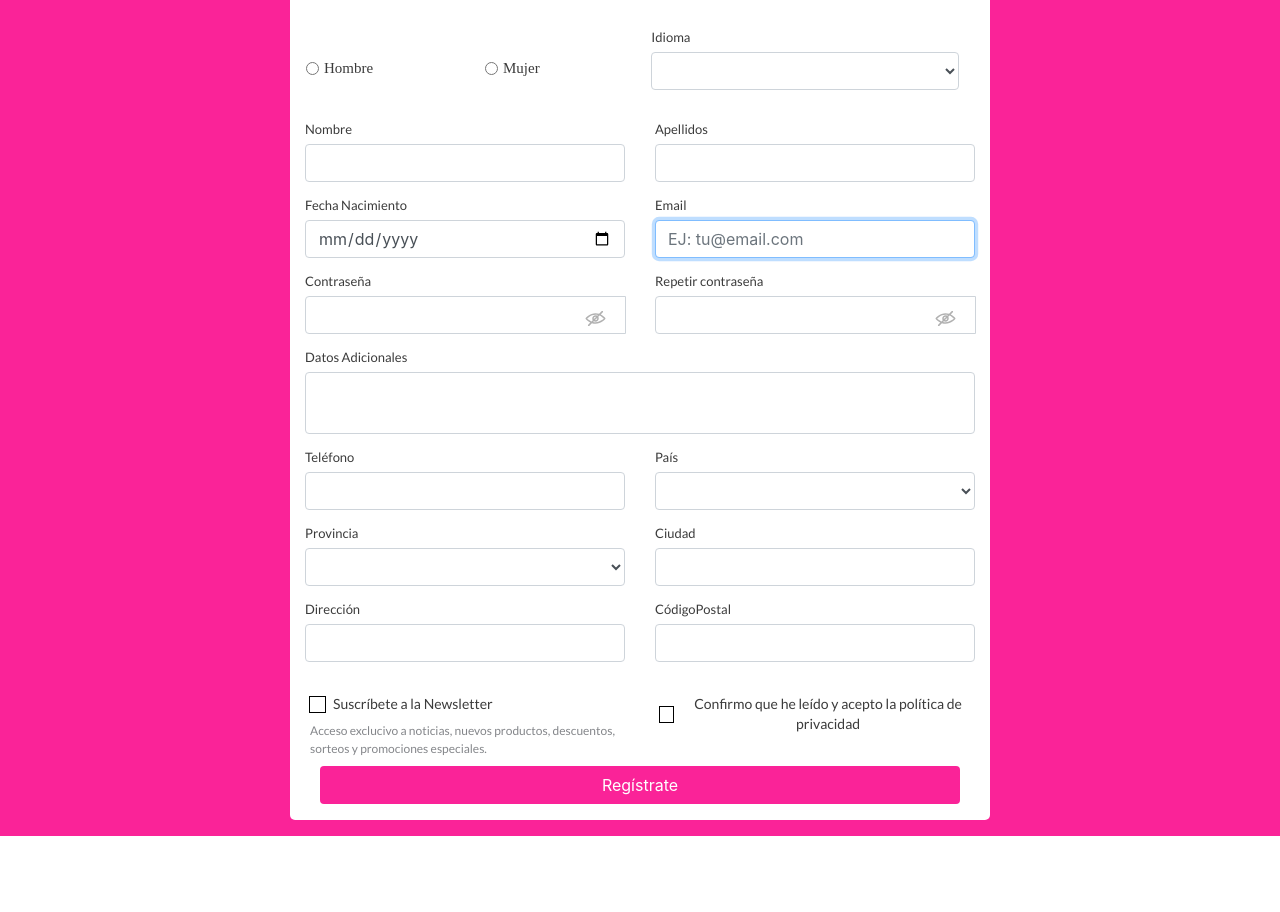
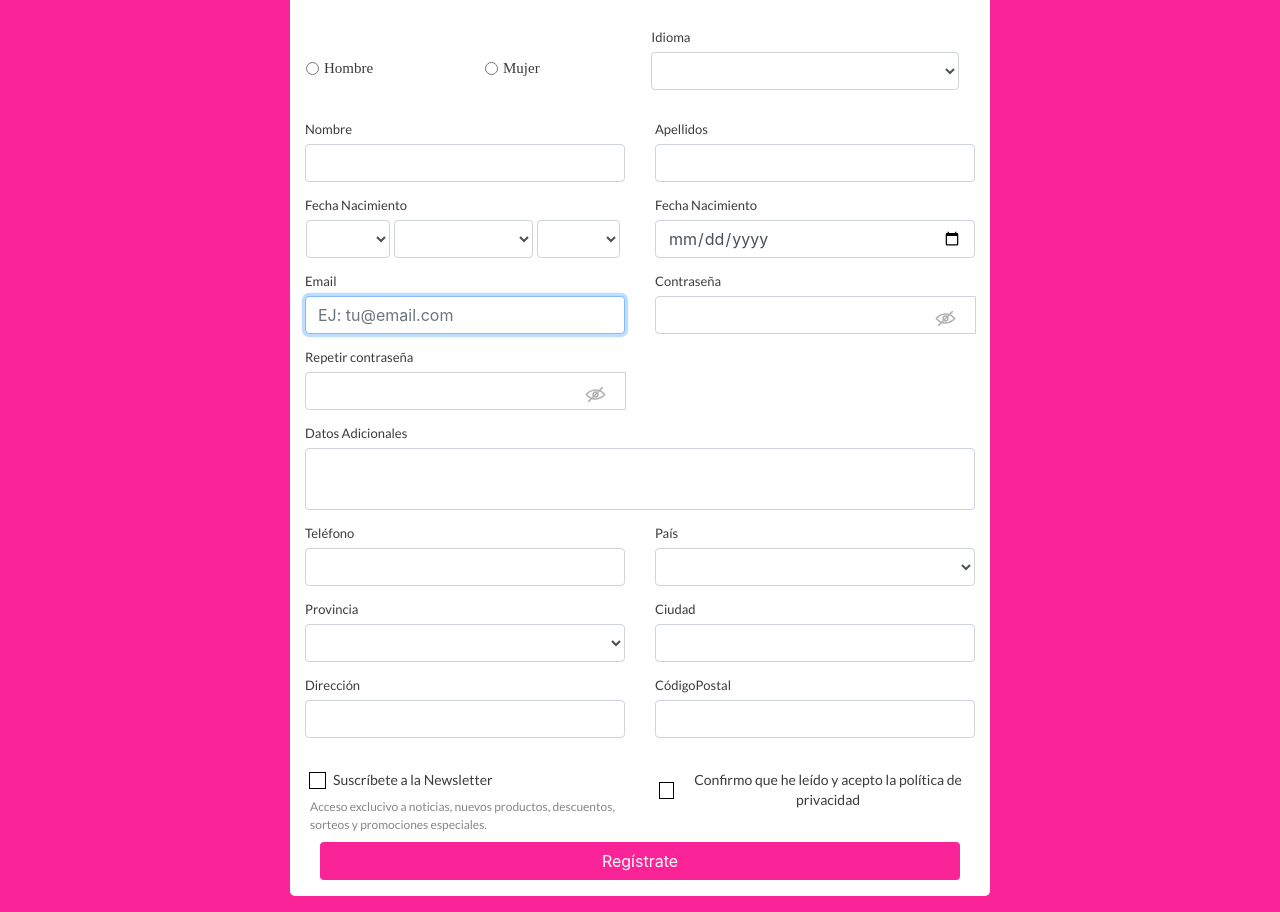
Before and after one commit to gsantos-webimpacto/pruebaAPI, a Symfony app: template templates/Registro/register.html.twig in a window 1280 px wide. Shown: the part 499-1411 px from the top of the page. Before the commit the page ends 1335 px from the top, so only its background shows below. Run offline with Twig, Linux system fonts and the light colour scheme; the template is opened without the code that fills it, so the values that code supplies are empty; some libraries are stand-ins or nearby versions; some web fonts are replaced.

Commit message:
Añadiendo fecha con 3 select sin controlar funcionamiento

```diff
--- a/public/js/register.js
+++ b/public/js/register.js
@@ -3,61 +3,192 @@
         var cambio = document.getElementById("txtPassword");
         if (cambio.type == "password") {
             cambio.type = "text";
-            $('#img-password').attr("src","../imagenes/ICONS/show.svg");
+            $("#img-password").attr("src", "../imagenes/ICONS/show.svg");
         } else {
             cambio.type = "password";
-            $('#img-password').attr("src","../imagenes/ICONS/hide.svg");
+            $("#img-password").attr("src", "../imagenes/ICONS/hide.svg");
         }
     }
     function mostrarPasswordRepetir() {
         var cambio = document.getElementById("txtRepetir");
         if (cambio.type == "password") {
             cambio.type = "text";
-            $('#img-repetir').attr("src","../imagenes/ICONS/show.svg");
+            $("#img-repetir").attr("src", "../imagenes/ICONS/show.svg");
         } else {
             cambio.type = "password";
-            $('#img-repetir').attr("src","../imagenes/ICONS/hide.svg");
+            $("#img-repetir").attr("src", "../imagenes/ICONS/hide.svg");
         }
     }
-    $('#img-password').click(function () {
+    $("#img-password").click(function () {
         mostrarPassword();
-        // $('#Password').attr('type', $(this).is(':checked') ? 'text' : 'password');
     });
-    $('#img-repetir').click(function () {
+    $("#img-repetir").click(function () {
         mostrarPasswordRepetir();
-        // $('#Password').attr('type', $(this).is(':checked') ? 'text' : 'password');
     });
 
+    var date = new Date();
+    var year = date.getFullYear();
+    $("#year").on("focus", function () {
+        for (var i = year; i >= 1930; i--) {
+            $("select[name=ano]").append(new Option(i, i));
+        }
+    });
+    $("#mes").on("focus", function () {
+        $("select[name=mes]").find("option").remove();
+        fecha = new Date($("select[name=ano]").val(), date.getMonth(), 0);
+        var meses = [
+            "Enero",
+            "Febrero",
+            "Marzo",
+            "Abril",
+            "Mayo",
+            "Junio",
+            "Julio",
+            "Agosto",
+            "Septiembre",
+            "Octubre",
+            "Noviembre",
+            "Diciembre",
+        ];
+        if ((fecha <= date) & ($("select[name=ano]").val() != null)) {
+            // console.log(fecha.getFullYear());
+            // console.log(date.getFullYear());
+            if (fecha.getFullYear() == date.getFullYear()) {
+                for (var i = 0; i <= date.getMonth(); i++) {
+                    // console.log(meses[i]);
+                    $("select[name=mes]").append(new Option(meses[i], i + 1));
+                }
+            } else {
+                for (var i = 0; i < meses.length; i++) {
+                    // console.log(meses[i]);
+                    $("select[name=mes]").append(new Option(meses[i], i + 1));
+                }
+            }
+        }
+    });
+    $("#dia").on("focus", function () {
+        // console.log( $("select[name=mes]").val());
+        fecha = new Date(
+            $("select[name=ano]").val(),
+            $("select[name=mes]").val(),
+            0
+        );
+        // console.log(fecha.getMonth());
+        // console.log('mes de fecha'+fecha.getMonth());
+        //         console.log('mes de date'+date.getMonth());
+        $("select[name=dia]").find("option").remove();
+        // console.log(fecha.getMonth());
+        // console.log(date.getMonth());
+        if ((fecha <= date) &($("select[name=ano]").val() != null) &($("select[name=mes]").val() != null)) {
+            if(fecha.getFullYear() === date.getFullYear()){
+                console.log('mes de fecha'+fecha.getMonth());
+                console.log('mes de date'+date.getMonth());
+                var day=date.getDate();
+                if (fecha.getMonth() == date.getMonth()) {
+                    console.log("------------ entra mes igual");
+                    for (var i = 1; i <= day; i++) {
+                        $("select[name=dia]").append(new Option(i, i));
+                    }
+                } else {
+                    for (var i = 1; i <= fecha.getDate(); i++) {
+                        $("select[name=dia]").append(new Option(i, i));
+                    }
+                }
+            }else {
+                for (var i = 1; i <= fecha.getDate(); i++) {
+                    $("select[name=dia]").append(new Option(i, i));
+                }
+            }
+        }
+    });
+
+    // console.log(fecha.getFullYear());
+    // console.log(date.getFullYear());
+    // if(fecha.getFullYear()==date.getFullYear()){
+    //     for (var i = 0; i <= date.getMonth(); i++) {
+    //         console.log(meses[i]);
+    //         $("select[name=mes]").append(new Option(meses[i],i+1));
+    //     }
+    // }else{
+    //     for (var i = 0; i < meses.length; i++) {
+    //         console.log(meses[i]);
+    //     $("select[name=mes]").append(new Option(meses[i],i+1));
+    //     }
+    // }
+
+    // for (var i = 1; i <= fecha.getDate(); i++) {
+    //   $("select[name=dia]").append(new Option(i, i));
+    // }
 })();
 
-var pais=document.getElementById('i-pais');
-pais.addEventListener("change",function(){
-    var idPais=pais.value;
-    var $provincias=$('.o-provincia');
-    if($provincias.length>0){
-        for (var i=0;i<$provincias.length;i++){
+var pais = document.getElementById("i-pais");
+pais.addEventListener("change", function () {
+    var idPais = pais.value;
+    var $provincias = $(".o-provincia");
+    if ($provincias.length > 0) {
+        for (var i = 0; i < $provincias.length; i++) {
             var result = $provincias[i];
             result.remove();
         }
     }
     $.ajax({
-    url:        '/findProvinciasByPais/'+idPais.toString(),
-    type:       'POST',
-    dataType:   'json',
-    async:      true,
-    success: function(data, status) {
-        var e = $('<option class="o-provincia" id="op-'+0+'" value='+data[0]['idprovincia']+' selected>'+data[0]['nombre']+'</option>');
+        url: "/findProvinciasByPais/" + idPais.toString(),
+        type: "POST",
+        dataType: "json",
+        async: true,
+        success: function (data, status) {
+            var e = $(
+                '<option class="o-provincia" id="op-' +
+                0 +
+                '" value=' +
+                data[0]["idprovincia"] +
+                " selected>" +
+                data[0]["nombre"] +
+                "</option>"
+            );
             $("#i-provincia").prepend(e);
-        for(i = 1; i < data.length; i++) {
-            student = data[i];
-            var e = $('<option class="o-provincia" id="op-'+i+'" value='+student['idprovincia']+'>'+student['nombre']+'</option>');
-            $("#i-provincia").prepend(e);
-        }
-    },
-    error : function(xhr, textStatus, errorThrown) {
-            console.log('Ajax failed.');
-    }
+            for (i = 1; i < data.length; i++) {
+                student = data[i];
+                var e = $(
+                    '<option class="o-provincia" id="op-' +
+                    i +
+                    '" value=' +
+                    student["idprovincia"] +
+                    ">" +
+                    student["nombre"] +
+                    "</option>"
+                );
+                $("#i-provincia").prepend(e);
+            }
+        },
+        error: function (xhr, textStatus, errorThrown) {
+            console.log("Ajax failed.");
+        },
     });
+    // $(document).ready(function(){
+
+    //     // cargamos los años
+    //     for(var i=2000;i<2020;i++)
+    //     {
+    //         $("select[name=ano]").append(new Option(i,i));
+    //     }
+
+    //     // Evento que se ejecuta cuando se pulsa el boton del formulario
+    //     $("input[name=boton]").click(function(){
+
+    //         // Creamos un Date con el año y mes seleccionado del formulario
+    //         // y con el dia 0, que nos devolvera el ultimo dia del mes
+    //         // anterior.
+    //         fecha=new Date($("select[name=ano]").val(), $("select[name=mes]").val(), 0);
+
+    //         $("select[name=dia]").find('option').remove();
+    //         for(var i=1;i<fecha.getDate();i++)
+    //         {
+    //             $("select[name=dia]").append(new Option(i,"dia "+i));
+    //         }
+    //         $("#resultado").html(fecha.toDateString());
+    //     });
+    // });
 });
 // var pais=document.getElementById('i-pais');
 // pais.addEventListener("change",function(){
--- a/templates/Registro/register.html.twig
+++ b/templates/Registro/register.html.twig
@@ -10,7 +10,6 @@
     <link rel="stylesheet" href="https://stackpath.bootstrapcdn.com/bootstrap/4.5.0/css/bootstrap.min.css"
         integrity="sha384-9aIt2nRpC12Uk9gS9baDl411NQApFmC26EwAOH8WgZl5MYYxFfc+NcPb1dKGj7Sk" crossorigin="anonymous" />
     <link rel="stylesheet" href="{{ asset('css/register.css') }}" />
-
 </head>
 <body>
     <div class="container-fluid mt-3 mb-3">
@@ -108,6 +107,34 @@
                 <div class="form-group col-6">
                     <label class="l-input-text" for="i-apellidos">Apellidos</label>
                     <input type="text" name="apellidos" class="form-control" id="i-apellidos" required>
+                </div>
+                <div class="form-group col-6">
+                    <label class="l-input-text" for="i-apellidos">Fecha Nacimiento</label>
+                    {# <input type="date" name="fechaNacimiento" id="i-fNacimiento" class="form-control"
+                        required /> #}
+                    <div class="row pl-3">
+                        <select id="year" class="fecha form-control col-3" name="ano" placeholder="Año"> <!-- Los años se cargan con javascript y jquery -->
+                        </select>
+                        <select id="mes" class="fecha form-control col-5 mr-1 ml-1" name="mes" placeholder="Mes">
+                            {# <option value="1">Enero</option>
+                            <option value="2">Febrero</option>
+                            <option value="3">Marzo</option>
+                            <option value="4">Abril</option>
+                            <option value="5">Mayo</option>
+                            <option value="6">Junio</option>
+                            <option value="7">Julio</option>
+                            <option value="8">Agosto</option>
+                            <option value="9">Septiembre</option>
+                            <option value="10">Octubre</option>
+                            <option value="11">Noviembre</option>
+                            <option value="12">Diciembre</option> #}
+                        </select>
+                        <select id="dia" class="fecha form-control col-3 "  name="dia" placeholder="Día"> <!-- Los años se cargan con javascript y jquery -->
+                            {# <option value="1">1</option> #}
+                        </select>
+                    </div>
+
+                    {# <input type="button" name="boton" value="buscar el numero de dias"> #}
                 </div>
                 <div class="form-group col-6">
                     <label class="l-input-text" for="i-apellidos">Fecha Nacimiento</label>
```
